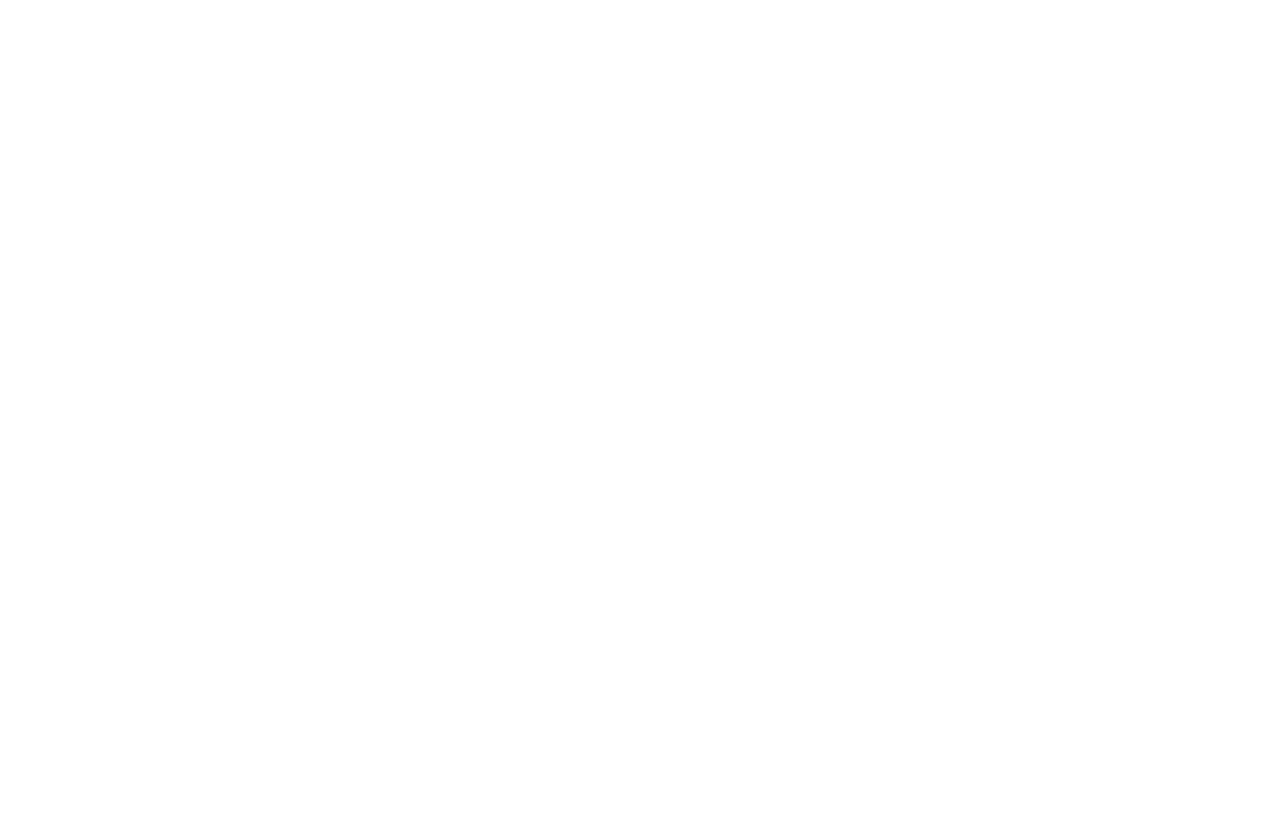
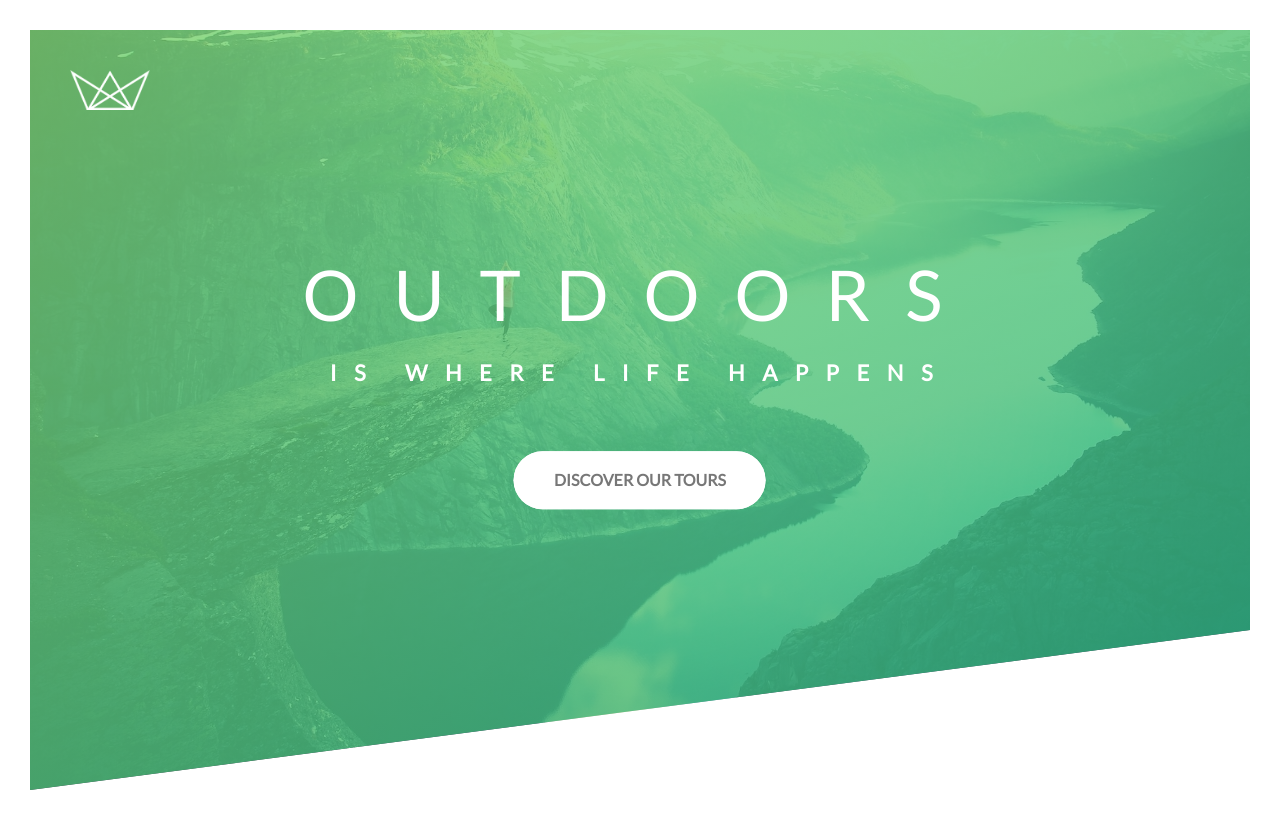
Before and after one commit to zWellingtonLima/AdvancedCss-Sass, a Next.js app: page / in a window 1280 px wide. Built offline with nearby package versions, Linux system fonts and the light colour scheme.

Commit message:
Feat: Header component done

```diff
--- a/app/layout.tsx
+++ b/app/layout.tsx
@@ -6,7 +6,7 @@
 
 export const metadata: Metadata = {
   title: "Natours",
-  description: "Natours landing page",
+  description: "Natours landing page | Exciting tours for adventurous people",
 };
 
 export default function RootLayout({
--- /dev/null
+++ b/app/page.module.css
@@ -0,0 +1,158 @@
+/* Colors:
+  Light Green: #7ed56f
+  Medium Green: #55c57a
+  Dark Green: #28b485
+*/
+
+.header {
+  height: 95vh;
+  background-image: linear-gradient(
+      to right bottom,
+      rgba(126, 213, 111, 0.8),
+      rgba(40, 180, 133, 0.8)
+    ),
+    url(../public/images/hero.jpg);
+  background-size: cover;
+  background-position: top;
+  position: relative;
+
+  clip-path: polygon(0 0, 100% 0, 100% 75vh, 0 100%);
+}
+
+.logoBox {
+  position: absolute;
+  left: 40px;
+  top: 40px;
+}
+
+.textBox {
+  position: absolute;
+  left: 50%;
+  top: 45%;
+  transform: translate(-50%, -50%);
+  text-align: center;
+}
+
+.headingPrimary {
+  color: white;
+  text-transform: uppercase;
+  text-align: center;
+  margin-bottom: 60px;
+
+  backface-visibility: hidden;
+}
+
+.headingPrimaryMain {
+  font-weight: 400;
+  display: block;
+  font-size: 70px;
+  letter-spacing: 35px;
+  animation: moveInLeft 1s ease-out;
+}
+
+.headingPrimarySub {
+  display: block;
+  font-size: 22px;
+  letter-spacing: 17.5px;
+  font-weight: 700;
+
+  animation: moveInRight 1s ease-out;
+}
+
+@keyframes moveInLeft {
+  0% {
+    opacity: 0;
+    transform: translateX(-100px);
+  }
+
+  80% {
+    transform: translateX(10px);
+  }
+
+  100% {
+    opacity: 1;
+    transform: translate(0);
+  }
+}
+
+@keyframes moveInRight {
+  0% {
+    opacity: 0;
+    transform: translateX(100px);
+  }
+
+  100% {
+    opacity: 1;
+    transform: translate(0);
+  }
+}
+
+.btn:link,
+.btn:visited {
+  text-transform: uppercase;
+  text-decoration: none;
+  padding: 15px 40px;
+  display: inline-block;
+  border-radius: 100px;
+  transition: all .2s;
+  position: relative;
+}
+
+.btnAnimated {
+  animation: moveInBottom .5s ease-out .75s;
+  animation-fill-mode: backwards;
+  font-weight: bold;
+}
+
+.btn:hover {
+  transform: translateY(-3px);
+  box-shadow: 0 10px 20px rgba(0,0,0, .2);
+}
+
+.btn:active {
+  transform: translateY(-1px);
+  box-shadow: 0 5px 5px rgba(0,0,0, .4);
+}
+
+.btnWhite {
+  background-color: white;
+  color: #777;
+}
+
+.btn::after {
+  content: "";
+  display: inline-block;
+  height: 100%;
+  width: 100%;
+  border-radius: 100px;
+  position: absolute;
+  left: 0;
+  top: 0;
+  z-index: -1;
+  transition: all .4s;
+}
+
+.btnWhite::after {
+  background-color: white;
+}
+
+.btn:hover::after {
+  transform: scaleX(1.4) scaleY(1.6);
+  opacity: 0;
+}
+
+@keyframes moveInBottom {
+  0% {
+    opacity: 0;
+    transform: translateY(30px);
+  }
+
+  80% {
+    transform: translateY(-10px);
+  }
+
+  100% {
+    opacity: 1;
+    transform: translate(0);
+  }
+}
--- a/app/page.tsx
+++ b/app/page.tsx
@@ -1,8 +1,9 @@
-import Image from 'next/image'
-import styles from './page.module.css'
+import Header from '@/components/header/header'
 
 export default function Home() {
   return (
-    <main></main>
+    <>
+      <Header />
+    </>
   )
 }
--- /dev/null
+++ b/components/HeadingPrimary.tsx
@@ -0,0 +1,12 @@
+import styles from "@/app/page.module.css";
+
+const HeadingPrimary = () => {
+  return (
+    <h1 className={styles.headingPrimary}>
+      <span className={styles.headingPrimaryMain}>Outdoors</span>
+      <span className={styles.headingPrimarySub}>is where life happens</span>
+    </h1>
+  );
+};
+
+export default HeadingPrimary;
--- /dev/null
+++ b/components/header/header.tsx
@@ -0,0 +1,29 @@
+import Image from "next/image";
+
+import styles from "@/app/page.module.css";
+import HeadingPrimary from "../HeadingPrimary";
+
+const Header = () => {
+  return (
+    <header className={styles.header}>
+      <div className={styles.logoBox}>
+        <Image
+          alt="Natours logo"
+          className="logo"
+          width={80}
+          height={40}
+          src="/images/logo-white.png"
+        />
+      </div>
+      <div className={styles.textBox}>
+        <HeadingPrimary />
+
+        <a href="#" className={`${styles.btnAnimated} ${styles.btn} ${styles.btnWhite}`}>
+          Discover our tours
+        </a>
+      </div>
+    </header>
+  );
+};
+
+export default Header;
```
Also changed, not shown: 1 other file (tests, documents, lock files or other folders).
